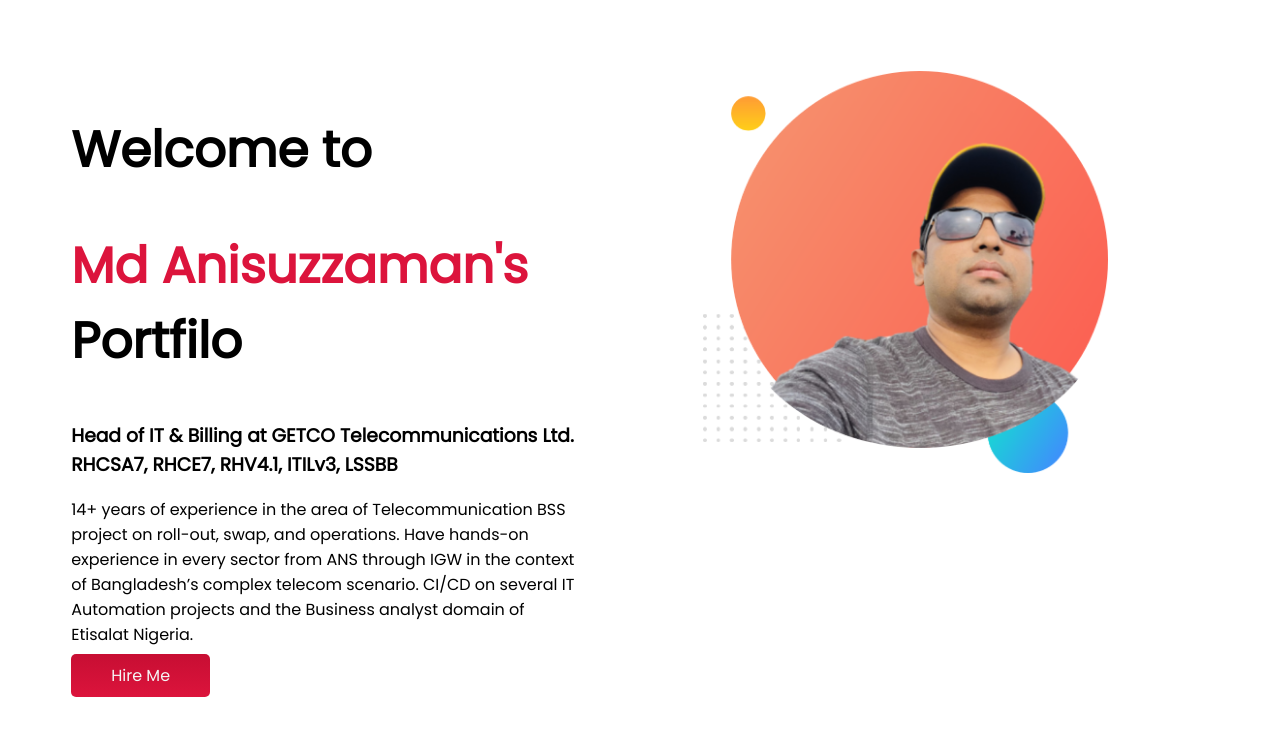
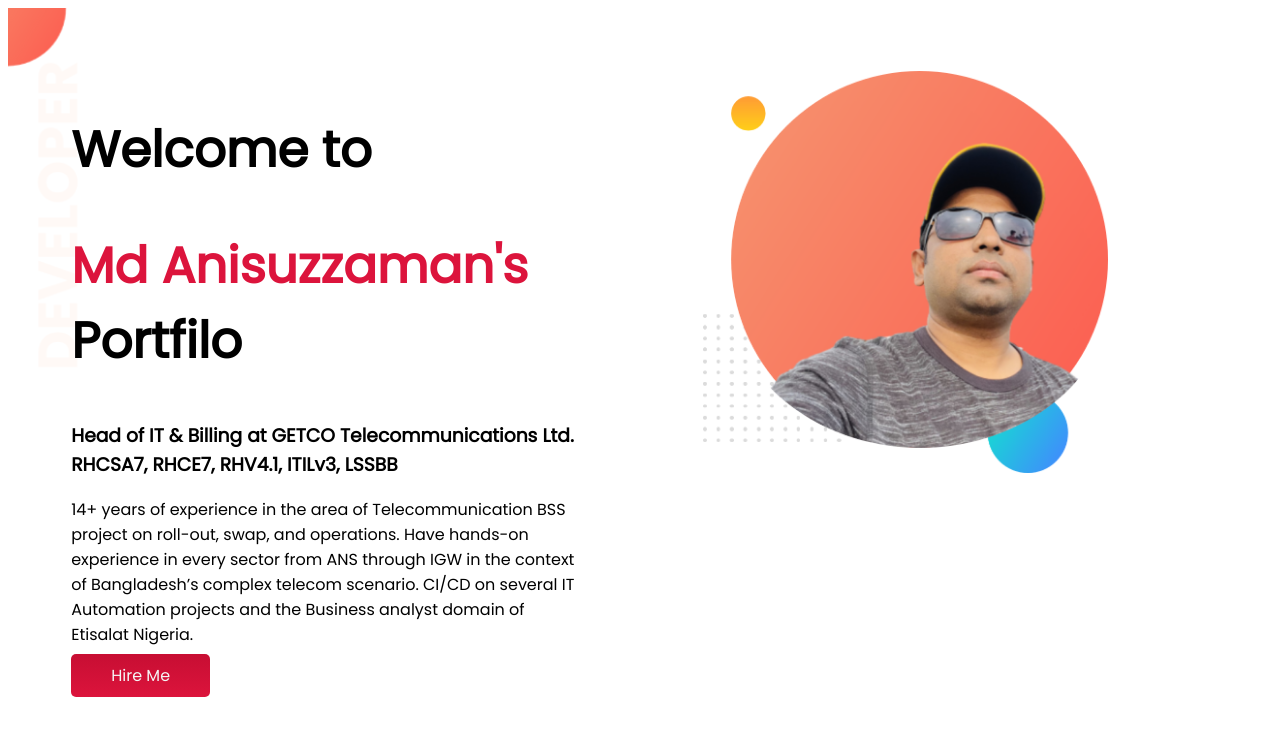
Before and after one commit to anisuzzaman1/portfilo, a plain HTML site: page index.html in a window 1280 px wide. Drawn offline with Linux system fonts and the light colour scheme.

Commit message:
bg images

```diff
--- a/css/style.css
+++ b/css/style.css
@@ -26,5 +26,6 @@ section{
     border-radius: 5px;
 }
 .top-banner{
-    background-image: url(images/top-banner.png);
+    background-image: url(../images/top-banner.png);
+    background-repeat: no-repeat;
 }
```
